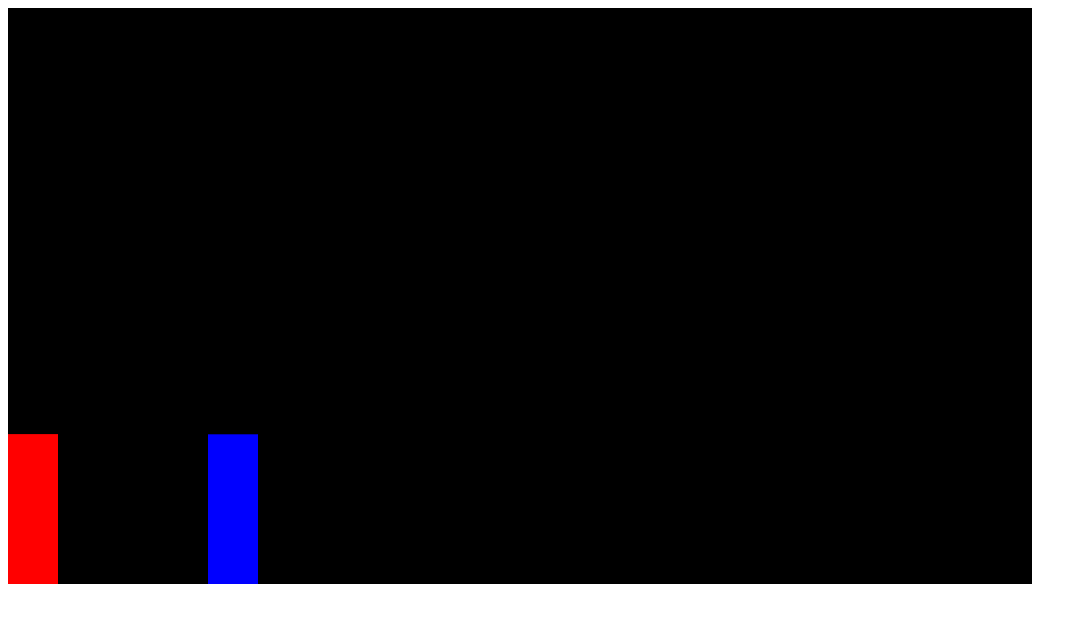
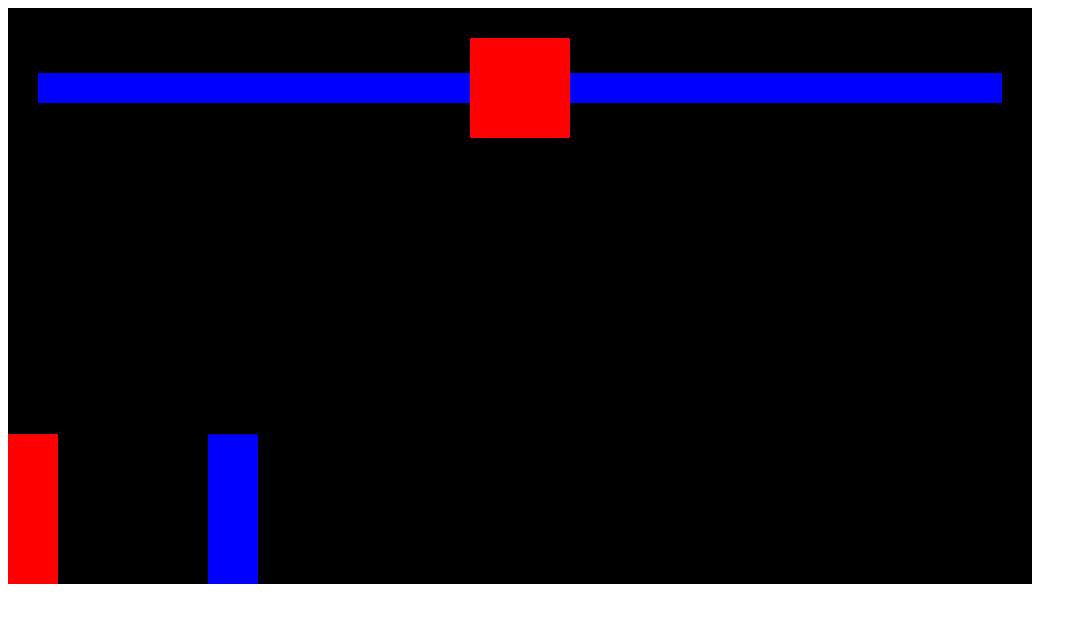
Before and after one commit to Mrdwan/JS-fighting-game, a plain HTML site: page index.html in a window 1280 px wide. Shown: the whole page, without its empty margins (0-1087 px from the left). Drawn offline with Linux system fonts and the light colour scheme.

Commit message:
Health bar interface

```diff
--- a/index.html
+++ b/index.html
@@ -1,2 +1,72 @@
-<canvas></canvas>
-<script src="index.js"></script>
+<!DOCTYPE html>
+<html lang="en">
+  <head>
+    <meta charset="UTF-8" />
+    <meta http-equiv="X-UA-Compatible" content="IE=edge" />
+    <meta name="viewport" content="width=device-width, initial-scale=1.0" />
+    <title>JS Fighting game</title>
+    <style>
+      * {
+        box-sizing: border-box;
+      }
+    </style>
+  </head>
+  <body>
+    <div style="position: relative; display: inline-block">
+      <div
+        style="
+          display: flex;
+          position: absolute;
+          width: 100%;
+          padding: 30px;
+          align-items: center;
+        "
+      >
+        <!-- health bar -->
+        <div
+          style="
+            width: 100%;
+            height: 30px;
+            position: relative;
+            display: flex;
+            justify-content: flex-end;
+          "
+        >
+          <div style="background: yellow; height: 30px; width: 100%"></div>
+          <div
+            id="playerHealth"
+            style="
+              position: absolute;
+              background: blue;
+              top: 0;
+              bottom: 0;
+              right: 0;
+              width: 100%;
+            "
+          ></div>
+        </div>
+        <div
+          style="width: 100px; flex-shrink: 0; background: red; height: 100px"
+        ></div>
+        <!-- health bar -->
+        <div style="width: 100%; height: 30px; position: relative">
+          <div style="background: yellow; height: 30px"></div>
+          <div
+            id="enemyHealth"
+            style="
+              position: absolute;
+              background: blue;
+              top: 0;
+              bottom: 0;
+              left: 0;
+              right: 0;
+            "
+          ></div>
+        </div>
+      </div>
+      <canvas></canvas>
+    </div>
+
+    <script src="index.js"></script>
+  </body>
+</html>
--- a/index.js
+++ b/index.js
@@ -25,6 +25,7 @@ class Sprite {
     };
     this.color = color;
     this.isAttacking;
+    this.health = 100;
   }
 
   draw() {
@@ -155,6 +156,8 @@ function animate() {
     player.isAttacking)
   ) {
     player.isAttacking = false;
+    enemy.health -= 20;
+    document.getElementById("enemyHealth").style.width = enemy.health + "%";
     console.log("player attacked");
   }
 
@@ -166,6 +169,8 @@ function animate() {
     enemy.isAttacking)
   ) {
     enemy.isAttacking = false;
+    player.health -= 20;
+    document.getElementById("playerHealth").style.width = player.health + "%";
     console.log("enemy attacked");
   }
 }
```
